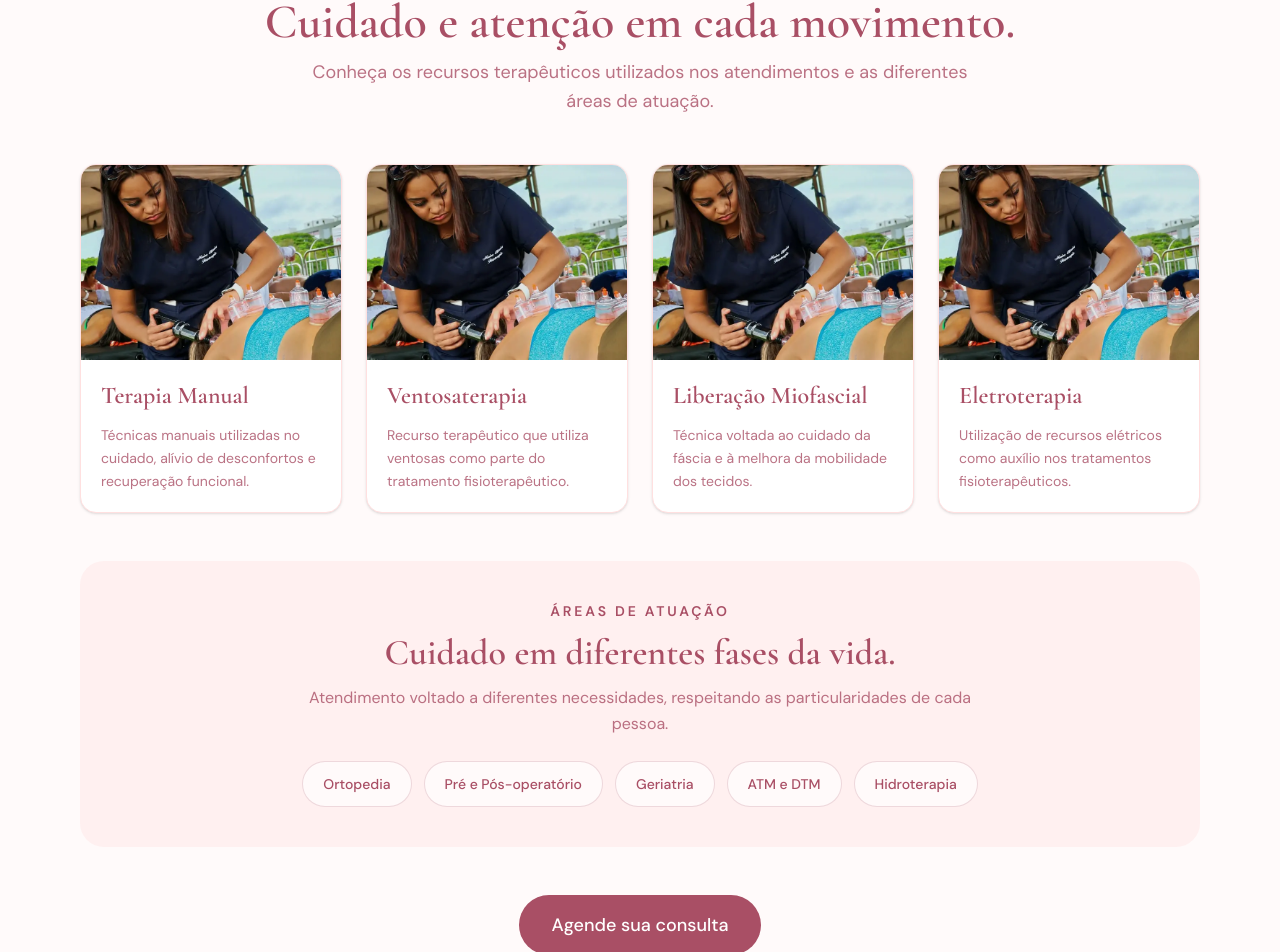
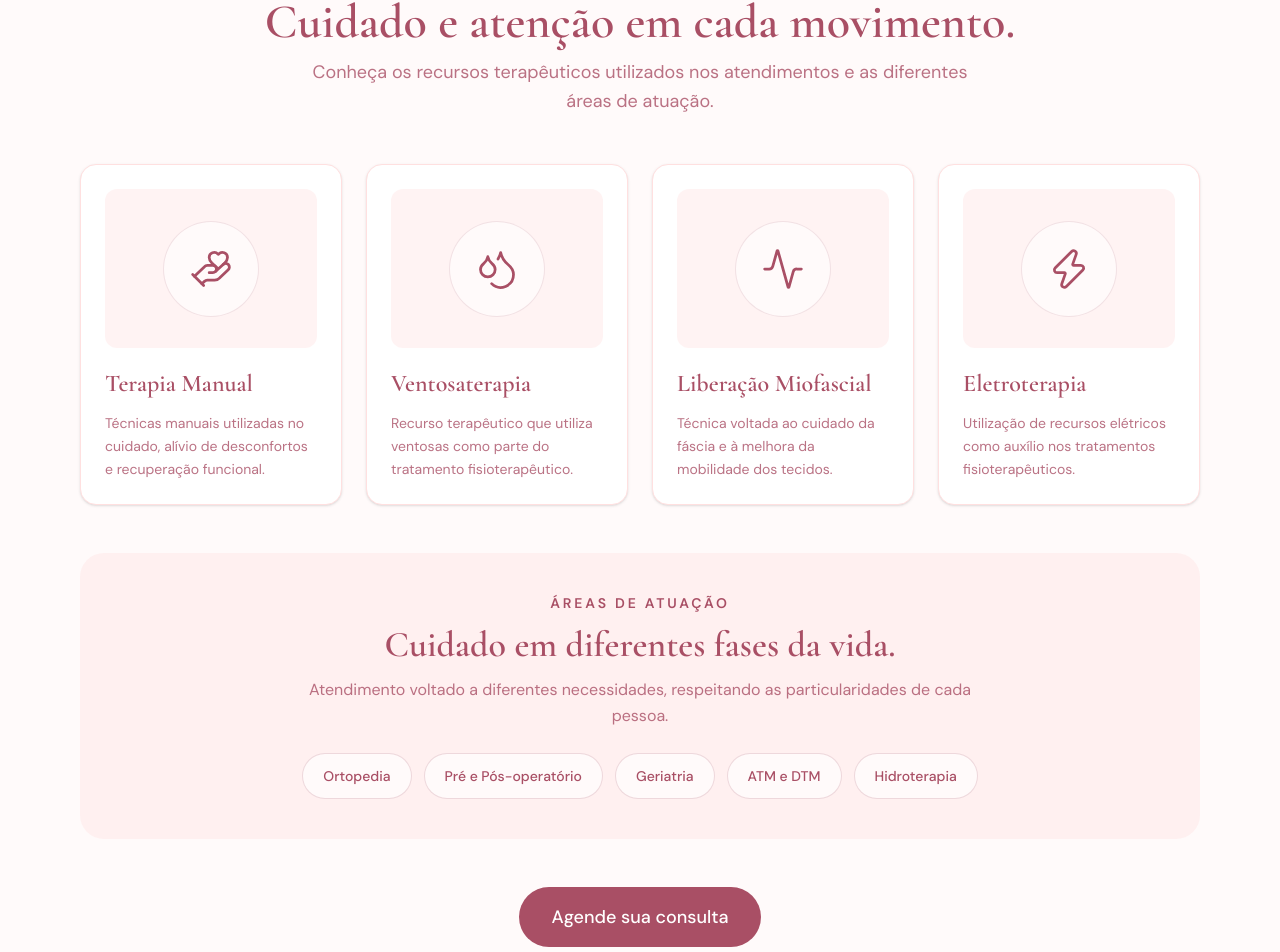
Before and after one commit to Jbsam159/Site-Institucional-Maira-Fisioterapeuta, a Next.js app: page / in a window 1280 px wide. Shown: the part 2115-3067 px from the top of the page. Built offline with nearby package versions, Linux system fonts and the light colour scheme.

Commit message:
repaginada na services section

```diff
--- a/src/components/sections/services-section.tsx
+++ b/src/components/sections/services-section.tsx
@@ -1,5 +1,10 @@
 
-import Image from 'next/image';
+import {
+  HandHeart,
+  Droplets,
+  Activity,
+  Zap,
+} from 'lucide-react';
 
 import { Container } from '@/components/ui/container';
 import { ButtonLink } from '@/components/ui/button-link';
@@ -12,25 +17,25 @@ const SERVICES = [
     title: 'Terapia Manual',
     description:
       'Técnicas manuais utilizadas no cuidado, alívio de desconfortos e recuperação funcional.',
-    image: '/images/servicos/maira-trabalhando-1.webp',
+    icon: HandHeart,
   },
   {
     title: 'Ventosaterapia',
     description:
       'Recurso terapêutico que utiliza ventosas como parte do tratamento fisioterapêutico.',
-    image: '/images/servicos/maira-trabalhando-1.webp',
+    icon: Droplets,
   },
   {
     title: 'Liberação Miofascial',
     description:
       'Técnica voltada ao cuidado da fáscia e à melhora da mobilidade dos tecidos.',
-    image: '/images/servicos/maira-trabalhando-1.webp',
+    icon: Activity,
   },
   {
     title: 'Eletroterapia',
     description:
       'Utilização de recursos elétricos como auxílio nos tratamentos fisioterapêuticos.',
-    image: '/images/servicos/maira-trabalhando-1.webp',
+    icon: Zap,
   },
 ];
 
@@ -60,24 +65,27 @@ export function ServicesSection() {
 
           {/* Cards de serviços */}
           <div className="grid grid-cols-1 gap-6 sm:grid-cols-2 lg:grid-cols-4">
-            {SERVICES.map((service) => (
+            {SERVICES.map((service) => {
+              const Icon = service.icon;
+
+              return (
                 <article
                   key={service.title}
-                className="group overflow-hidden rounded-2xl border border-brand-light bg-white shadow-sm transition-all duration-300 hover:-translate-y-1 hover:shadow-lg"
+                  className="group flex flex-col gap-5 rounded-2xl border border-brand-light bg-white p-6 shadow-sm transition-all duration-300 hover:-translate-y-1 hover:shadow-lg"
                 >
-                {/* Fotografia */}
-                <div className="relative aspect-[4/3] overflow-hidden">
-                  <Image
-                    src={service.image}
-                    alt={`Atendimento de ${service.title}`}
-                    fill
-                    sizes="(max-width: 640px) 100vw, (max-width: 1024px) 50vw, 25vw"
-                    className="object-cover transition-transform duration-500 group-hover:scale-105"
+                  {/* Ícone */}
+                  <div className="flex aspect-[4/3] items-center justify-center overflow-hidden rounded-xl bg-brand-light/40 transition-colors duration-300 group-hover:bg-brand-light/70">
+                    <div className="flex size-24 items-center justify-center rounded-full border border-brand-rose/15 bg-brand-background text-brand-rose transition-all duration-300 group-hover:scale-110 group-hover:border-brand-rose/30">
+                      <Icon
+                        size={44}
+                        strokeWidth={1.5}
+                        aria-hidden="true"
                       />
+                    </div>
                   </div>
 
                   {/* Conteúdo */}
-                <div className="flex flex-col gap-3 p-5">
+                  <div className="flex flex-1 flex-col gap-3">
                     <h3 className="font-heading text-2xl font-semibold text-brand-rose">
                       {service.title}
                     </h3>
@@ -87,7 +95,8 @@ export function ServicesSection() {
                     </p>
                   </div>
                 </article>
-            ))}
+              );
+            })}
           </div>
 
           {/* Áreas de atuação */}
```
Lines whose indentation alone changed are shown as unchanged.
